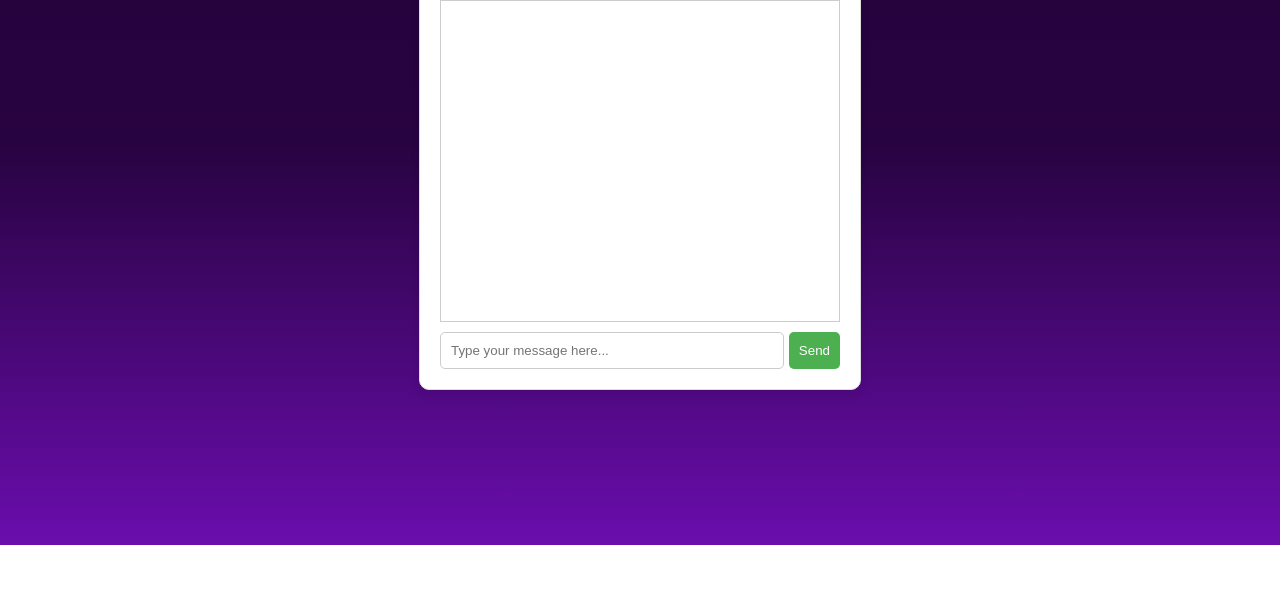
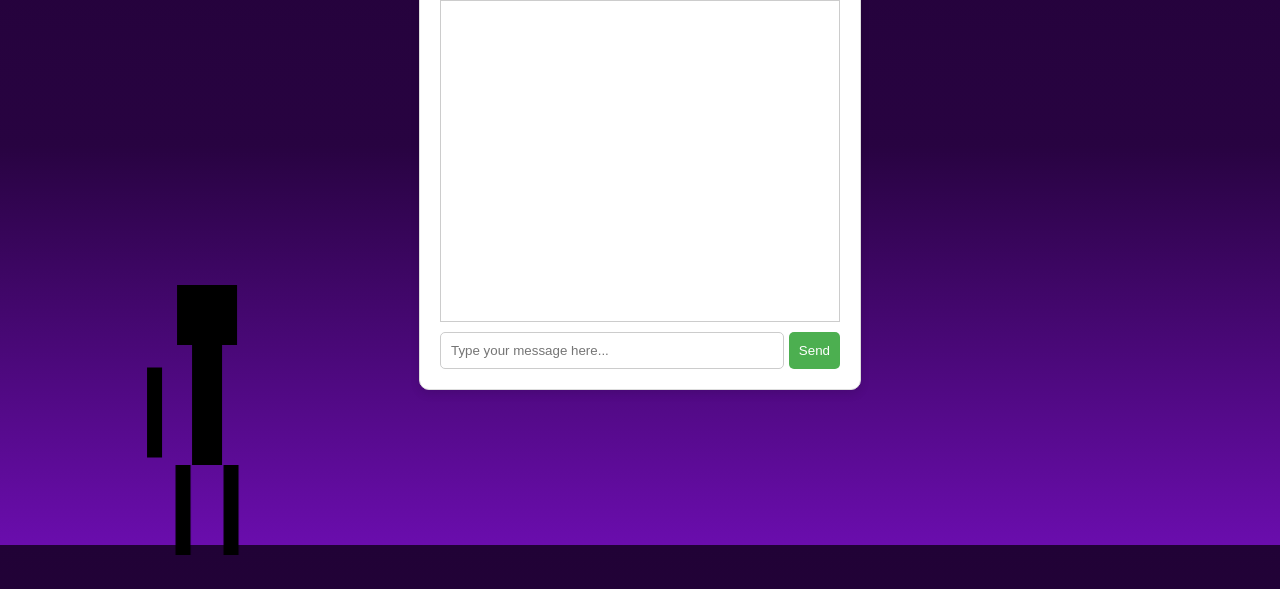
Before and after one commit to sona-s21/lmc_chatbot, a website: page public/index.html in a window 1280 px wide. Shown: the part 255-844 px from the top of the page. Before the commit the page ends 800 px from the top, so only its background shows below. Drawn offline with Linux system fonts and the light colour scheme.

Commit message:
william afton lmao

```diff
--- a/public/index.html
+++ b/public/index.html
@@ -9,6 +9,15 @@
 <body>
     <div class="background">
         <div class="moon"></div>
+        <div class="slasher-container">
+            <svg xmlns="http://www.w3.org/2000/svg" viewBox="0 0 100 200" class="slasher" width="100px" height="200px">
+                <rect x="40" y="40" width="20" height="80" fill="black" /> <!-- Body -->
+                <rect x="30" y="0" width="40" height="40" fill="black" /> <!-- Head -->
+                <rect x="29" y="120" width="10" height="60" fill="black" /> <!-- Left leg -->
+                <rect x="61" y="120" width="10" height="60" fill="black" /> <!-- Right leg -->
+                <rect x="10" y="55" width="10" height="60" fill="black" class="weapon" /> <!-- Knife -->
+            </svg>
+        </div>
         <div class="stars"></div>
         <div id="chatbot-container">
             <h1>Slasher Horror Chatbot</h1>
--- a/public/styles.css
+++ b/public/styles.css
@@ -110,3 +110,28 @@ button:hover {
 .background .stars {
     z-index: 1; /* Keep stars behind the chatbot */
 }
+
+.slasher-container {
+    position: absolute;
+    bottom: 20%; /* Position above the bottom */
+    left: 10%; /* Position from the left side */
+    width: 50px; /* Adjust width as needed */
+    height: 100px; /* Adjust height as needed */
+    z-index: 5; /* Ensure it's above the stars but below the chatbot */
+}
+
+.slasher {
+    width: 150px;
+    height: auto; /* Scale with the container */
+    animation: sway 2s infinite alternate; /* Optional sway animation */
+}
+
+/* Optional sway animation */
+@keyframes sway {
+    0% {
+        transform: translateX(0);
+    }
+    100% {
+        transform: translateX(5px); /* Slight side-to-side movement */
+    }
+}
```
